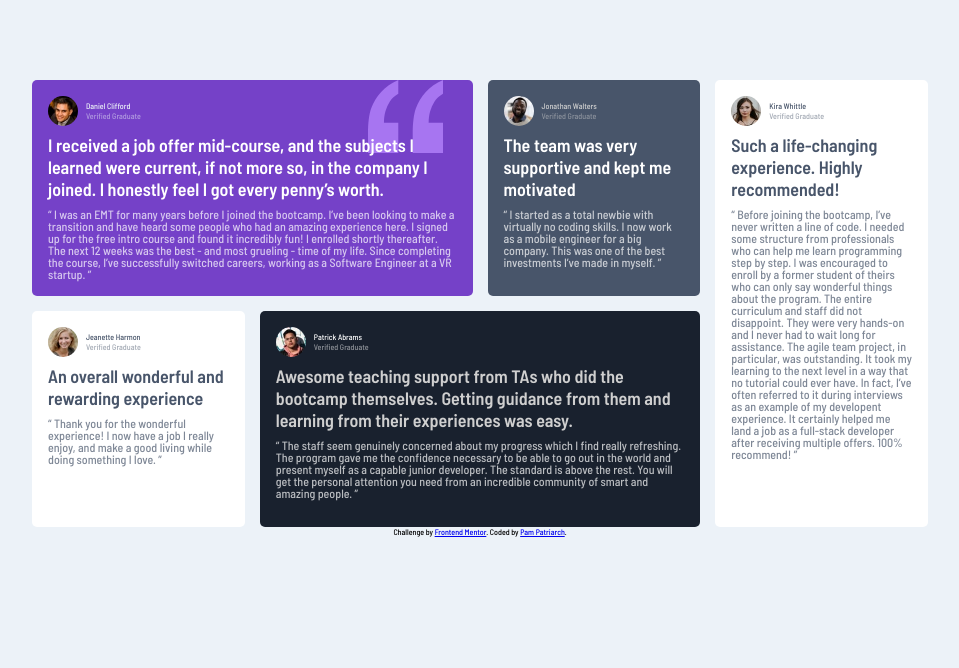
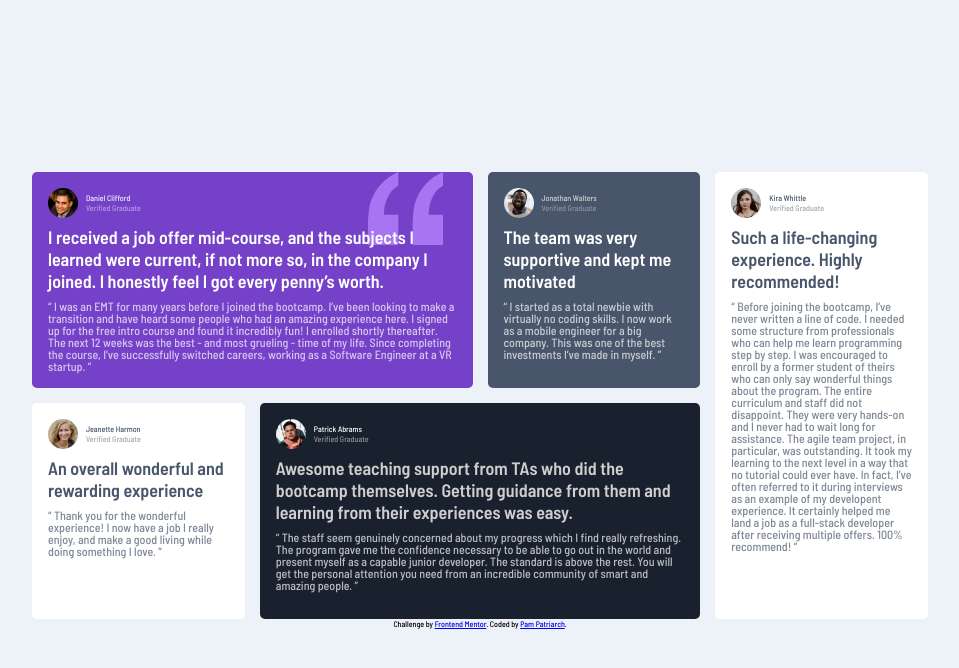
Before and after one commit to patriarchpamyeipyeng/testimonials-page, a plain HTML site: page index.html in a window 1280 px wide. Shown: the whole page, without its empty margins (160-1119 px from the left). Drawn offline with Linux system fonts and the light colour scheme.

Commit message:
added min-height to body

```diff
--- a/styles.css
+++ b/styles.css
@@ -37,7 +37,8 @@ body {
     background-color: var(--Light-grayish-blue);
     justify-content:center ;
     align-items: center;
-    margin-block: 10rem;
+    /* margin-block: 10rem; */
+    min-height: 100vh;
 }
 
 
```
